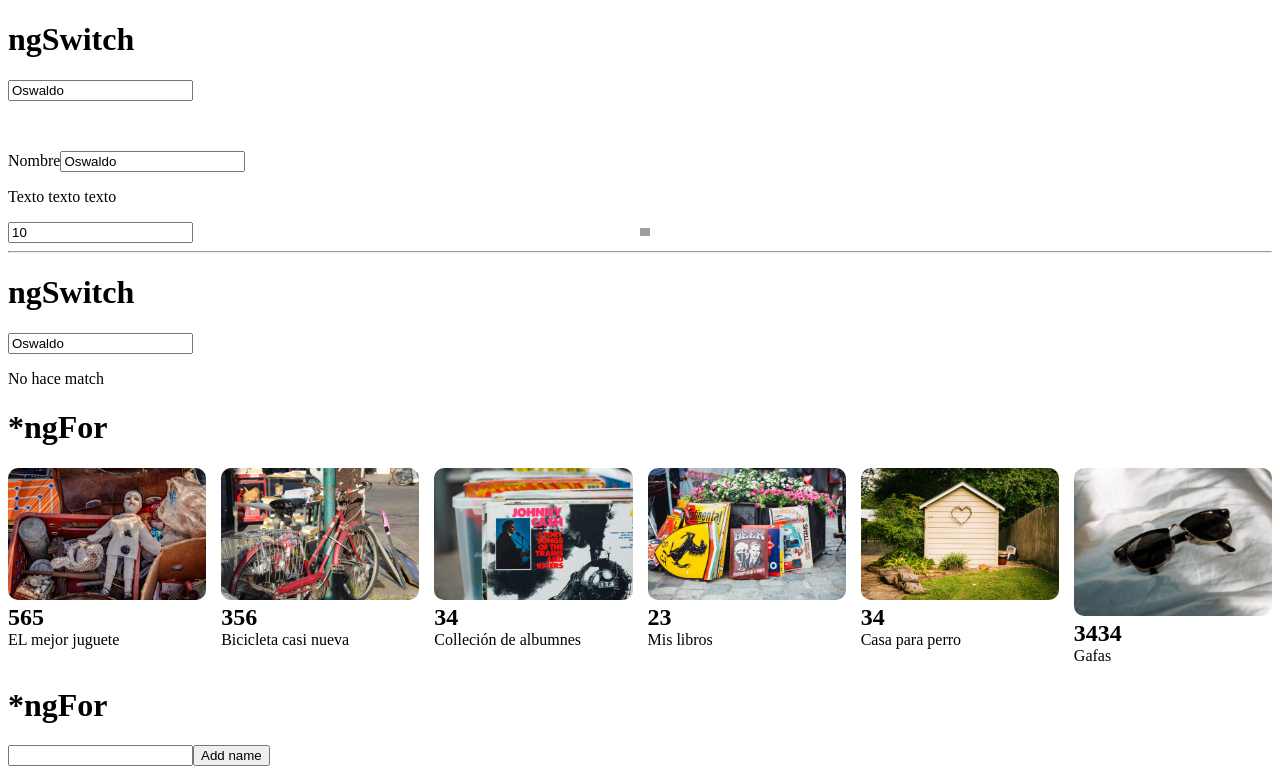
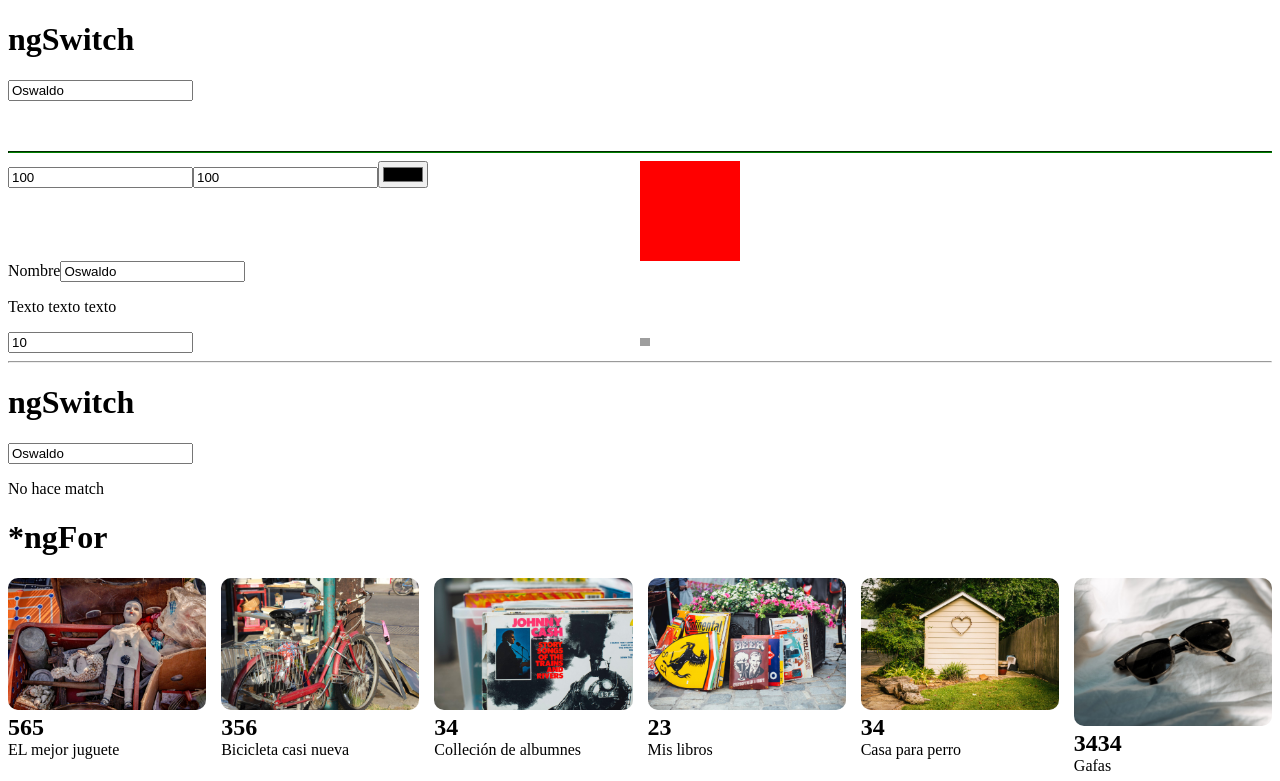
Before and after one commit to IngOswaldoGarcia/intraduction-angular-cli, an Angular app: page / in a window 1280 px wide. Shown: the top 781 px of the page. Built offline with nearby package versions, Linux system fonts and the light colour scheme; grey boxes are pictures that could not be loaded.

Commit message:
Feat(18): NgClass y NGStyle

```diff
--- a/src/app/app.component.html
+++ b/src/app/app.component.html
@@ -1,7 +1,27 @@
 <h1> ngSwitch </h1>
-<input type="text" #nameInput2="ngModel" required [(ngModel)]="person.name">
-<p class="message-error" [class.invalid]="nameInput2.invalid">El campo es requerido<p>
-
+<input type="text" #nameInput4="ngModel" required [(ngModel)]="person.name">
+<p class="message-error" [class.invalid]="nameInput4.invalid">El campo es requerido<p>
+<hr class="line-error"
+  [ngClass]="{
+    'valid': nameInput4.valid,
+    'invalid': nameInput4.invalid
+  }"
+/>
+<div class="styles">
+  <div>
+    <input type="number" [(ngModel)]="box.width">
+    <input type="number" [(ngModel)]="box.height">
+    <input type="color" [(ngModel)]="box.background">
+  </div>
+  <div>
+    <div [ngStyle]="{
+      'width.px': box.width,
+      'height.px': box.height,
+      'background-color': box.background,
+      'display': 'block'
+    }"></div>
+  </div>
+</div>
 <label for="">Nombre</label>
 <input type="text" #nameInput3="ngModel" required [(ngModel)]="person.name">
 <p [style.font-style]="nameInput3.invalid ? 'italic' : 'normal'">Texto texto texto<p>
@@ -14,6 +34,7 @@
   </div>
 </div>
 <hr/>
+
 <h1> ngSwitch </h1>
 <input type="text" required [(ngModel)]="person.name">
 <div [ngSwitch]="person.name">
--- a/src/app/app.component.scss
+++ b/src/app/app.component.scss
@@ -27,6 +27,16 @@
     opacity: 1;
   }
 }
+.line-error{
+  height: 0;
+  border-bottom: 1px solid;
+  &.invalid{
+    border-color: red;
+  }
+  &.valid{
+    border-color: green;
+  }
+}
 .styles{
   display: grid;
   grid-template-columns: repeat(2, 1fr);
--- a/src/app/app.component.ts
+++ b/src/app/app.component.ts
@@ -19,6 +19,11 @@
   }
   names: string[]= ['Oswaldo', 'Nicolas', 'Julio'];
   newName = '';
+  box={
+    width: 100,
+    height: 100,
+    background: 'red'
+  };
   products:Product[] = [
     {
       name: 'EL mejor juguete',
```
